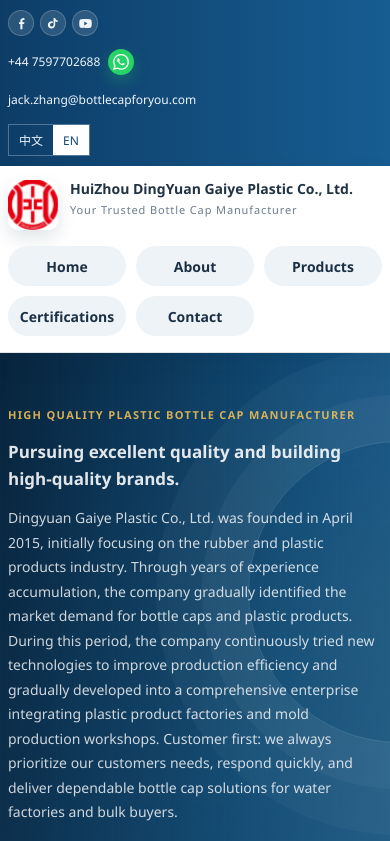
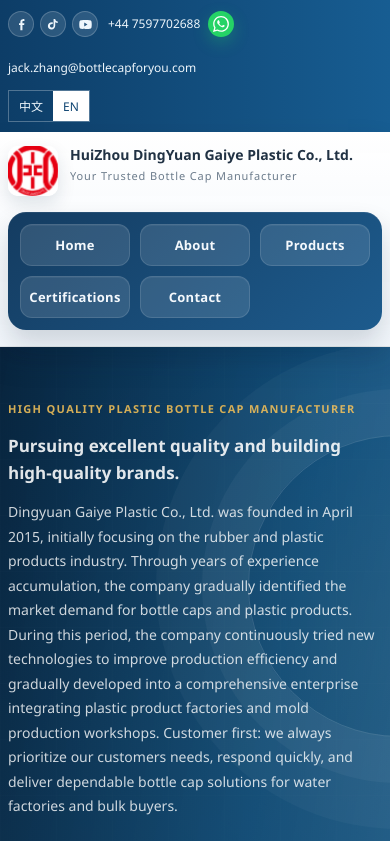
Before and after one commit to ahsih/BottleCapForYou, an Angular app in the folder BottleCapForYou/ClientApp/: page / in a window 390 px wide. Shown: the top 841 px of the page. Built offline with nearby package versions, Linux system fonts and the light colour scheme.

Commit message:
ReTweak the website layout
ReTweak the website layout

```diff
--- a/BottleCapForYou/ClientApp/src/app/home/home.component.css
+++ b/BottleCapForYou/ClientApp/src/app/home/home.component.css
@@ -16,6 +16,12 @@
   position: sticky;
   top: 0;
   z-index: 30;
+  transition: transform 0.28s ease, opacity 0.28s ease;
+}
+
+.site-header-shell--hidden {
+  transform: translateY(calc(-100% + 10px));
+  opacity: 0.98;
 }
 
 .top-strip {
@@ -75,6 +81,11 @@
   display: inline-flex;
   align-items: center;
   gap: 8px;
+  min-width: 0;
+}
+
+.contact-item--phone-secondary {
+  flex-wrap: nowrap;
 }
 
 .contact-item--email {
@@ -854,26 +865,41 @@
 
   .top-strip__inner {
     padding: 10px 0;
+    gap: 10px;
   }
 
   .top-strip__contacts {
     width: 100%;
-    gap: 10px 12px;
+    gap: 8px 12px;
+    align-items: center;
   }
 
   .social-links {
-    width: 100%;
-    order: -1;
+    width: auto;
+    order: 0;
     margin-right: 0;
-    margin-bottom: 2px;
+    margin-bottom: 0;
   }
 
   .contact-item {
     min-height: 28px;
   }
 
+  .contact-item--email {
+    flex: 1 1 100%;
+  }
+
   .lang-switch {
     align-self: flex-start;
+  }
+
+  .site-header-shell--hidden {
+    transform: translateY(calc(-100% + 6px));
+  }
+
+  .main-header {
+    background: linear-gradient(180deg, rgba(255, 255, 255, 0.98), rgba(241, 246, 251, 0.96));
+    box-shadow: 0 14px 28px rgba(10, 33, 54, 0.12);
   }
 
   .main-header__inner {
@@ -908,21 +934,38 @@
     display: grid;
     grid-template-columns: repeat(3, minmax(0, 1fr));
     gap: 10px;
+    padding: 12px;
+    border-radius: 18px;
+    background: linear-gradient(135deg, #143c61, #1d5b8d);
+    box-shadow: inset 0 1px 0 rgba(255, 255, 255, 0.08), 0 14px 26px rgba(10, 33, 54, 0.16);
     overflow: visible;
-    padding-bottom: 0;
   }
 
   .main-nav a {
     display: flex;
     align-items: center;
     justify-content: center;
-    min-height: 40px;
-    padding: 8px 12px;
-    border-radius: 999px;
-    background: #eef3f7;
-    font-size: 14px;
+    min-height: 42px;
+    padding: 10px 12px;
+    border-radius: 12px;
+    background: rgba(255, 255, 255, 0.12);
+    border: 1px solid rgba(255, 255, 255, 0.12);
+    color: #f4f8fc;
+    font-size: 13px;
+    font-weight: 700;
+    letter-spacing: 0.02em;
     text-align: center;
     white-space: normal;
+    box-shadow: inset 0 1px 0 rgba(255, 255, 255, 0.05);
+    transition: transform 0.2s ease, background 0.2s ease, border-color 0.2s ease;
+  }
+
+  .main-nav a:hover,
+  .main-nav a:focus-visible {
+    background: rgba(255, 255, 255, 0.2);
+    border-color: rgba(217, 171, 69, 0.5);
+    transform: translateY(-1px);
+    outline: none;
   }
 
   .main-nav a::after {
@@ -1105,16 +1148,48 @@
   }
 
   .top-strip__inner {
-    gap: 10px;
+    gap: 8px;
   }
 
   .top-strip__contacts {
-    flex-direction: column;
-    align-items: flex-start;
+    display: grid;
+    grid-template-columns: auto minmax(0, 1fr);
+    align-items: center;
+    gap: 8px 10px;
   }
 
   .social-links {
+    grid-column: 1;
+    grid-row: 1;
+    align-self: center;
     gap: 6px;
+  }
+
+  .contact-item:not(.contact-item--email) {
+    grid-column: 2;
+    justify-self: start;
+  }
+
+  .contact-item--phone-secondary {
+    grid-row: 2;
+  }
+
+  .contact-item--email {
+    grid-column: 1 / -1;
+    grid-row: 3;
+    min-width: 0;
+  }
+
+  .contact-item--email .contact-link {
+    overflow-wrap: anywhere;
+  }
+
+  .lang-switch {
+    align-self: flex-start;
+  }
+
+  .site-header-shell--hidden {
+    transform: translateY(calc(-100% + 6px));
   }
 
   .social-link,
--- a/BottleCapForYou/ClientApp/src/app/home/home.component.html
+++ b/BottleCapForYou/ClientApp/src/app/home/home.component.html
@@ -1,5 +1,5 @@
 <div class="site-page">
-  <div class="site-header-shell">
+  <div class="site-header-shell" [class.site-header-shell--hidden]="isMobileHeaderHidden">
     <div class="top-strip">
       <div class="container top-strip__inner">
         <div class="top-strip__contacts">
@@ -44,7 +44,7 @@
               </svg>
             </a>
           </div>
-          <div class="contact-item" *ngFor="let phone of visiblePhones">
+          <div class="contact-item" *ngFor="let phone of visiblePhones; let i = index" [class.contact-item--phone-secondary]="i > 0">
             <a class="contact-link" [href]="phoneHref(phone)">{{ phone }}</a>
             <a
               class="whatsapp-link"
--- a/BottleCapForYou/ClientApp/src/app/home/home.component.ts
+++ b/BottleCapForYou/ClientApp/src/app/home/home.component.ts
@@ -1,5 +1,5 @@
 import { CommonModule } from '@angular/common';
-import { Component, OnDestroy, OnInit, inject } from '@angular/core';
+import { Component, HostListener, OnDestroy, OnInit, inject } from '@angular/core';
 import { FormsModule } from '@angular/forms';
 import { I18nService } from '../core/i18n.service';
 import { AppLanguage } from '../i18n/translations';
@@ -57,8 +57,10 @@ export class HomeComponent implements OnInit, OnDestroy {
 
   private readonly productsPerPage = 4;
   private companyPhotoIntervalId: ReturnType<typeof setInterval> | null = null;
+  private lastScrollY = 0;
   productPageIndex = 0;
   companyPhotoIndex = 0;
+  isMobileHeaderHidden = false;
   productImageIndexes: Record<number, number> = this.products.reduce<Record<number, number>>((accumulator, product) => {
     accumulator[product.id] = 0;
     return accumulator;
@@ -75,6 +77,8 @@ export class HomeComponent implements OnInit, OnDestroy {
   protected readonly content = this.i18n.content;
 
   ngOnInit(): void {
+    this.lastScrollY = this.getScrollY();
+    this.updateMobileHeaderVisibility();
     this.companyPhotoIntervalId = setInterval(() => {
       this.companyPhotoIndex = (this.companyPhotoIndex + 1) % this.companyPhotos.length;
     }, 4000);
@@ -84,6 +88,16 @@ export class HomeComponent implements OnInit, OnDestroy {
     if (this.companyPhotoIntervalId) {
       clearInterval(this.companyPhotoIntervalId);
     }
+  }
+
+  @HostListener('window:scroll')
+  onWindowScroll(): void {
+    this.updateMobileHeaderVisibility();
+  }
+
+  @HostListener('window:resize')
+  onWindowResize(): void {
+    this.updateMobileHeaderVisibility(true);
   }
 
   get visibleCompanyPhotos(): CompanyPhoto[] {
@@ -188,4 +202,34 @@ export class HomeComponent implements OnInit, OnDestroy {
   productAlt(item: ProductItem): string {
     return this.productTitle(item);
   }
+
+  private updateMobileHeaderVisibility(resetLastScroll = false): void {
+    if (typeof window === 'undefined') {
+      return;
+    }
+
+    const currentScrollY = this.getScrollY();
+    const isMobile = window.innerWidth <= 760;
+
+    if (!isMobile) {
+      this.isMobileHeaderHidden = false;
+      this.lastScrollY = currentScrollY;
+      return;
+    }
+
+    if (resetLastScroll) {
+      this.lastScrollY = currentScrollY;
+      this.isMobileHeaderHidden = false;
+      return;
+    }
+
+    const scrollingDown = currentScrollY > this.lastScrollY;
+    const shouldHide = currentScrollY > 120 && scrollingDown;
+    this.isMobileHeaderHidden = shouldHide;
+    this.lastScrollY = currentScrollY;
+  }
+
+  private getScrollY(): number {
+    return typeof window !== 'undefined' ? window.scrollY || window.pageYOffset || 0 : 0;
+  }
 }
```
